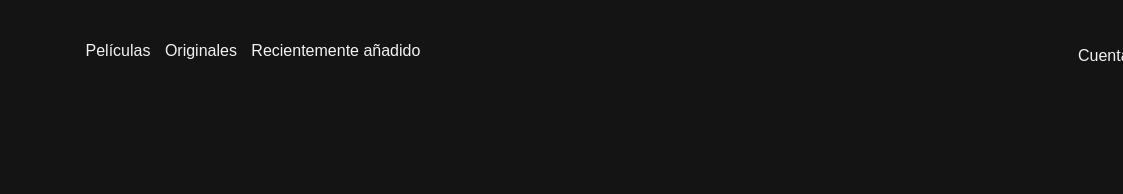
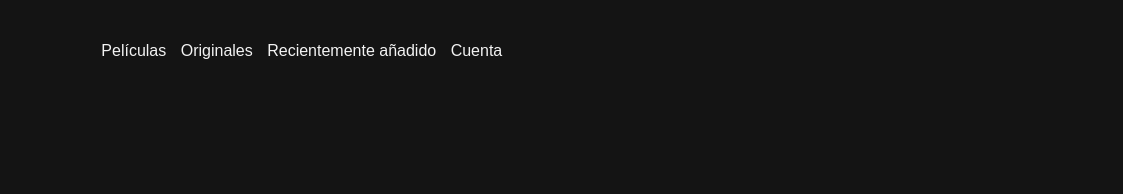
Before and after one commit to AntonioBogallo/moiflix, a website built with Vite: page src/index.html in a window 1280 px wide. Shown: the full height of the page, 157-1280 px from the left. Built offline with nearby package versions, Linux system fonts and the light colour scheme.

Commit message:
retoques nombramiento css y html

```diff
--- a/src/index.css
+++ b/src/index.css
@@ -43,7 +43,7 @@ header {
   margin-bottom: 0;
 }
 
-.netflixLogo {
+.moiflixLogo {
   grid-area: nt;
   object-fit: cover;
   width: 100px;
@@ -52,7 +52,7 @@ header {
   padding-top: 0;
 }
 
-.netflixLogo img {
+.moiflixLogo img {
   height: 35px;
 }
 
@@ -62,37 +62,18 @@ header {
   padding: 0;
 }
 
-.main-nav {
+.top-bar {
   grid-area: mn;
   padding: 0 30px 0 20px;
 }
 
-.main-nav a {
+.top-bar a {
   color: var(--light);
   text-decoration: none;
   margin: 5px;
 }
 
-.main-nav a:hover {
-  color: var(--dark);
-}
-
-.sub-nav {
-  display: grid;
-  flex-direction: row;
-  width: 15px;
-  height: 15px;
-  grid-area: sb;
-  padding: 0 40px;
-}
-
-.sub-nav a {
-  color: var(--light);
-  text-decoration: none;
-  margin: 5px;
-}
-
-.sub-nav a:hover {
+.top-bar a:hover {
   color: var(--dark);
 }
 
--- a/src/index.html
+++ b/src/index.html
@@ -10,22 +10,18 @@
 </head>
 <body>
   <header>
-    <div class="netflixLogo">
+    <div class="moiflixLogo">
       <a id="logo" href="#home"><img src="./assets/moiflix-logo.svg" alt="Logo Moiflix"></a>
     </div>
-    <div class="main-nav">
+    <div class="top-bar">
       <a href="#movies">Películas</a>
       <a href="#originals">Originales</a>
       <a href="#">Recientemente añadido</a>
-    </div>
-    <div class="sub-nav">
-      <!-- <a href="#"><img src="./assets/lupa.svg" alt="Logo Moiflix"></a>
-      <a href="#"><img src="./assets/campana.svg" alt="Logo Moiflix"></a> -->
       <a href="#">Cuenta</a>
     </div>
   </header>
   <section class="main-container" >
-    <div class="location" id="home">
+    <div id="home">
         <h1 id="home">Películas</h1>
         <div class="movies">
           <a href=""><img src="" alt=""></a>
```
